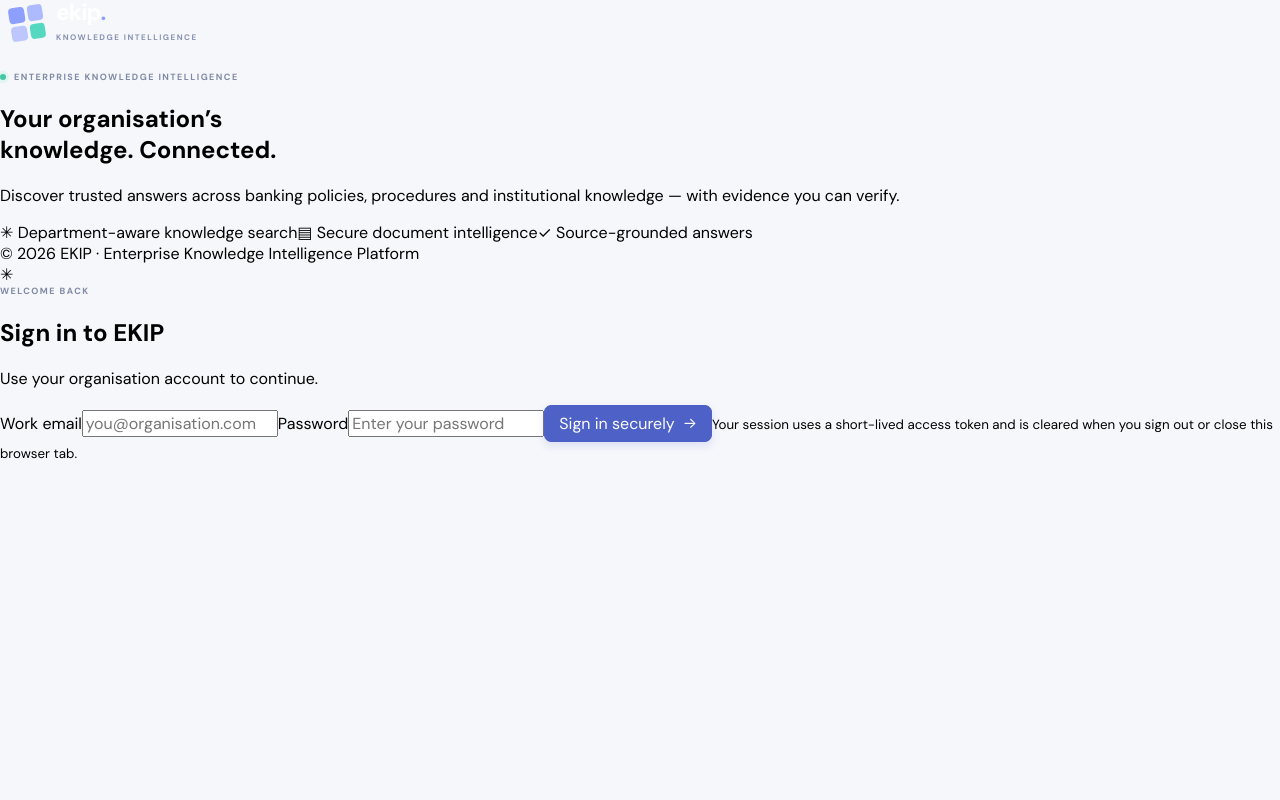
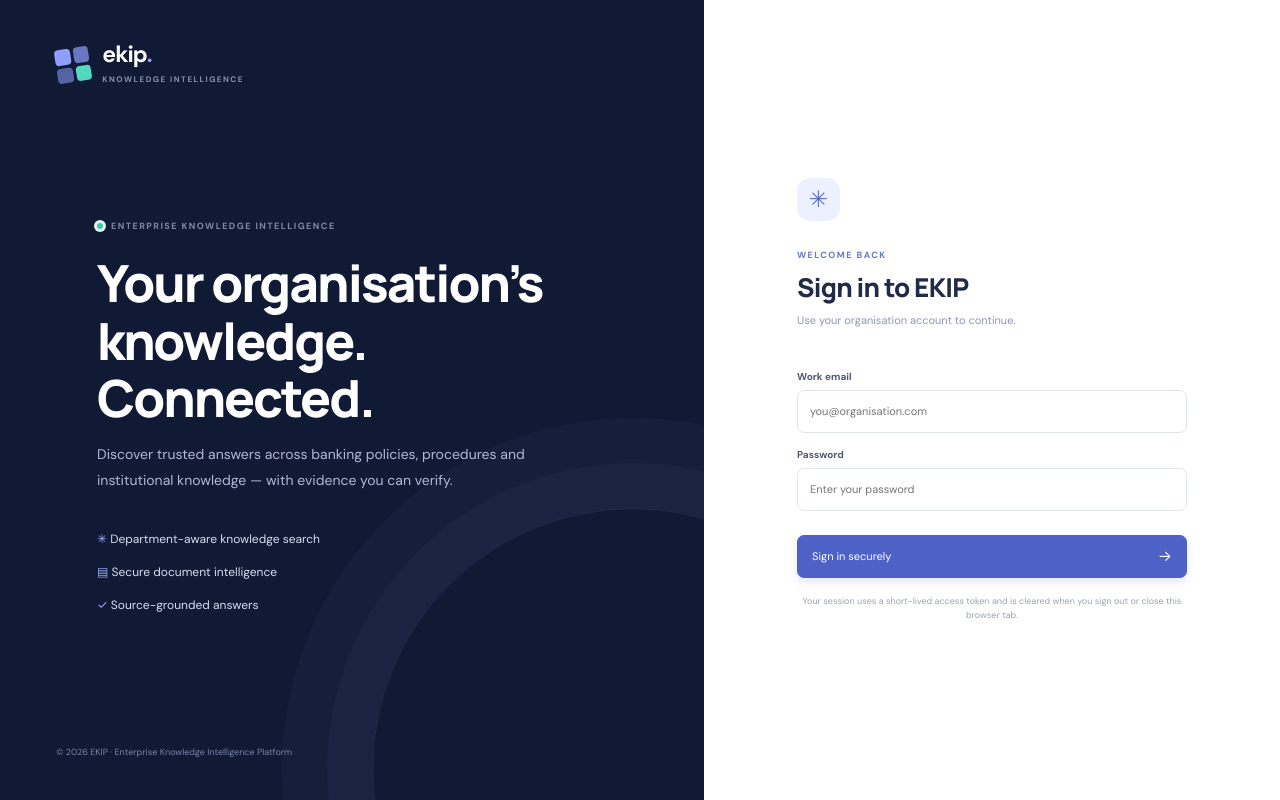
Before and after one commit to atharv-deshpande/GLProject, an Angular app in the folder frontend/: page /overview in a window 1280 px wide. Built offline with nearby package versions, Linux system fonts and the light colour scheme.

Commit message:
Style authentication, API loading and citation states

```diff
--- a/frontend/src/app/app.scss
+++ b/frontend/src/app/app.scss
@@ -30,3 +30,55 @@
 @media(max-width:1120px){.sidebar{width:220px}.main-panel{margin-left:220px}.page-content{padding:28px 25px}.topbar{padding:0 25px}.date-label{display:none}.stats-grid{gap:10px}.main-grid,.bottom-grid{grid-template-columns:minmax(0,1.5fr) minmax(250px,1fr)}.department-cards{grid-template-columns:repeat(2,minmax(0,1fr))}}
 @media(max-width:820px){.sidebar{transform:translateX(-100%);transition:transform .25s}.sidebar.sidebar-open{transform:translateX(0);box-shadow:12px 0 35px #111a3530}.main-panel{margin-left:0}.mobile-menu{display:block;border:0;background:none;color:#45516d;font-size:18px;margin-right:12px}.topbar{justify-content:flex-start}.breadcrumbs{flex:1}.topbar-actions{gap:10px}.global-search{width:190px}.main-grid,.bottom-grid{grid-template-columns:1fr}.department-panel{min-height:260px}.assistant-card{min-height:220px}.knowledge-layout{grid-template-columns:1fr}.knowledge-aside{grid-template-columns:repeat(2,minmax(0,1fr))}}
 @media(max-width:600px){.topbar{padding:0 15px;height:60px}.topbar-actions .global-search,.topbar-divider{display:none}.page-content{padding:23px 15px 15px}.welcome-row,.page-heading{align-items:flex-start;flex-direction:column;gap:17px}.welcome-row h1,.page-heading h1{font-size:23px}.welcome-actions{width:100%}.welcome-actions .btn{flex:1;justify-content:center}.stats-grid{grid-template-columns:repeat(2,minmax(0,1fr))}.stat-card{padding:13px}.stat-value{font-size:24px}.activity-panel,.department-panel,.documents-panel{padding:15px 13px}.document-row{gap:7px}.doc-date{display:none}.doc-status{font-size:7px;padding:4px 5px}.department-cards{grid-template-columns:1fr}.knowledge-main{padding:17px 13px}.knowledge-aside{grid-template-columns:1fr}.split-heading{gap:12px}.upload-button{align-self:stretch;justify-content:center}.library-toolbar{flex-direction:column}.toolbar-search{width:100%}.table-footer{gap:8px}.page-footer{gap:10px;flex-direction:column}.notice{margin:12px 15px 0}.chart-wrap{height:145px}}
+
+/* Authentication and API-connected workspace states */
+.login-screen{min-height:100vh;display:grid;grid-template-columns:minmax(0,1.1fr) minmax(390px,.9fr);background:#fff}
+.login-brand-panel{background:#111a35;color:#fff;padding:42px 8%;display:flex;flex-direction:column;justify-content:space-between;min-height:100vh;position:relative;overflow:hidden}
+.login-brand-panel:after{content:"";position:absolute;width:520px;height:520px;border:1px solid #9aa9ee20;border-radius:50%;right:-190px;bottom:-230px;box-shadow:0 0 0 45px #9aa9ee09,0 0 0 90px #9aa9ee08}
+.login-brand{padding:0;position:relative;z-index:1}
+.login-message{max-width:510px;position:relative;z-index:1;margin:60px auto}
+.login-message h1{font:800 clamp(34px,4vw,54px)/1.12 'Manrope',sans-serif;letter-spacing:-2px;margin:22px 0 16px;color:#fff}
+.login-message>p{font-size:14px;line-height:1.8;color:#aeb9d8;max-width:450px}
+.login-benefits{display:grid;gap:17px;margin-top:38px;color:#d5ddf2;font-size:12px}
+.login-benefits span:first-letter{color:#9eafff}
+.login-panel-foot{font-size:9px;color:#7785a9;position:relative;z-index:1}
+.login-form-panel{display:grid;place-items:center;padding:40px 8%;background:#fff}
+.login-form{width:min(100%,390px);display:flex;flex-direction:column}
+.login-symbol{width:43px;height:43px;border-radius:13px;background:#edf0ff;color:#5c6dce;display:grid;place-items:center;font-size:23px;margin-bottom:28px}
+.login-form .eyebrow{margin-bottom:8px;color:#6876c8}
+.login-form h2{font:750 26px 'Manrope',sans-serif;letter-spacing:-.7px;margin:0;color:#202a49}
+.login-form>p{font-size:11px;color:#8d96aa;margin:8px 0 28px}
+.login-form label{font-size:10px;font-weight:700;color:#4d5874;margin:15px 0 7px}
+.login-form input{height:43px;border:1px solid #e1e5ef;border-radius:7px;padding:0 12px;font-size:11px;color:#293451;outline:none;background:#fff}
+.login-form input:focus{border-color:#8290e4;box-shadow:0 0 0 3px #8290e41a}
+.login-submit{height:43px;justify-content:center;margin-top:24px;font-size:11px}
+.login-submit span{margin-left:auto}
+.login-submit:disabled{opacity:.65;cursor:wait}
+.login-security{font-size:9px;line-height:1.6;color:#9aa2b2;text-align:center;margin-top:16px}
+.inline-error{padding:10px 12px;background:#fff1f0;color:#b94d49;border:1px solid #f6d5d2;border-radius:6px;font-size:10px}
+.notice-error{background:#fff1f0;border-color:#f3d4d1;color:#a84843}
+.loading-panel{padding:24px;color:#7f8aa4;font-size:11px;margin:10px 0 16px}
+.empty-copy{padding:15px 0;color:#9ba3b2;font-size:10px}
+.scope-select{width:100%;max-width:280px;height:35px;border:1px solid #e8eaf1;border-radius:6px;background:#fff;padding:0 10px;font-size:10px;color:#66718a;margin-bottom:12px}
+.prompt-bottom>div{display:flex;gap:8px}
+.prompt-bottom .btn{height:32px;padding:0 10px;font-size:9px}
+.prompt-bottom .btn:disabled{opacity:.6;cursor:wait}
+.answer-text{font-size:11px;line-height:1.8;color:#3e4965;white-space:pre-wrap}
+.citation-heading{font-size:8px;letter-spacing:.8px;color:#7f8aa4;font-weight:800;margin:18px 0 8px}
+.evidence-warning{margin-left:9px;background:#fff3df;color:#ad7935;padding:4px 6px;border-radius:4px;font-size:7px}
+.citation-card{display:flex;gap:10px;padding:10px;border:1px solid #e9edf5;border-radius:7px;margin:7px 0;background:#fff}
+.citation-marker{width:25px;height:25px;flex:0 0 25px;border-radius:6px;background:#edf0ff;color:#596bc7;display:grid;place-items:center;font-size:9px;font-weight:800}
+.citation-card strong,.citation-card small{display:block}
+.citation-card strong{font-size:9px;color:#45506d}
+.citation-card small{font-size:8px;color:#929bad;margin-top:4px}
+.citation-card .citation-id{font-size:7px;color:#aab1bf;word-break:break-all}
+.search-hit{padding:12px 0;border-bottom:1px solid #edf0f5}
+.search-hit strong,.search-hit small{display:block}
+.search-hit strong{font-size:10px;color:#48536f}
+.search-hit small{font-size:8px;color:#969eb0;margin-top:4px}
+.search-hit p{font-size:9px;line-height:1.6;color:#737e96}
+.library-search{height:34px;min-width:220px;border:1px solid #e8eaf1;border-radius:6px;padding:0 10px;font-size:10px;outline:none}
+.upload-confirm{margin:0 17px 13px;padding:10px;background:#f7f8fc;border:1px solid #eaedf5;border-radius:7px;display:flex;align-items:center;justify-content:space-between;gap:12px;font-size:9px;color:#596580}
+.upload-confirm .btn{height:32px;font-size:9px}
+.table-doc{min-width:200px}
+@media(max-width:760px){.login-screen{grid-template-columns:1fr}.login-brand-panel{min-height:310px;padding:25px 7%}.login-message{margin:45px 0 25px}.login-message h1{font-size:34px}.login-benefits{display:none}.login-panel-foot{display:none}.login-form-panel{padding:45px 8%;min-height:480px}}
```
